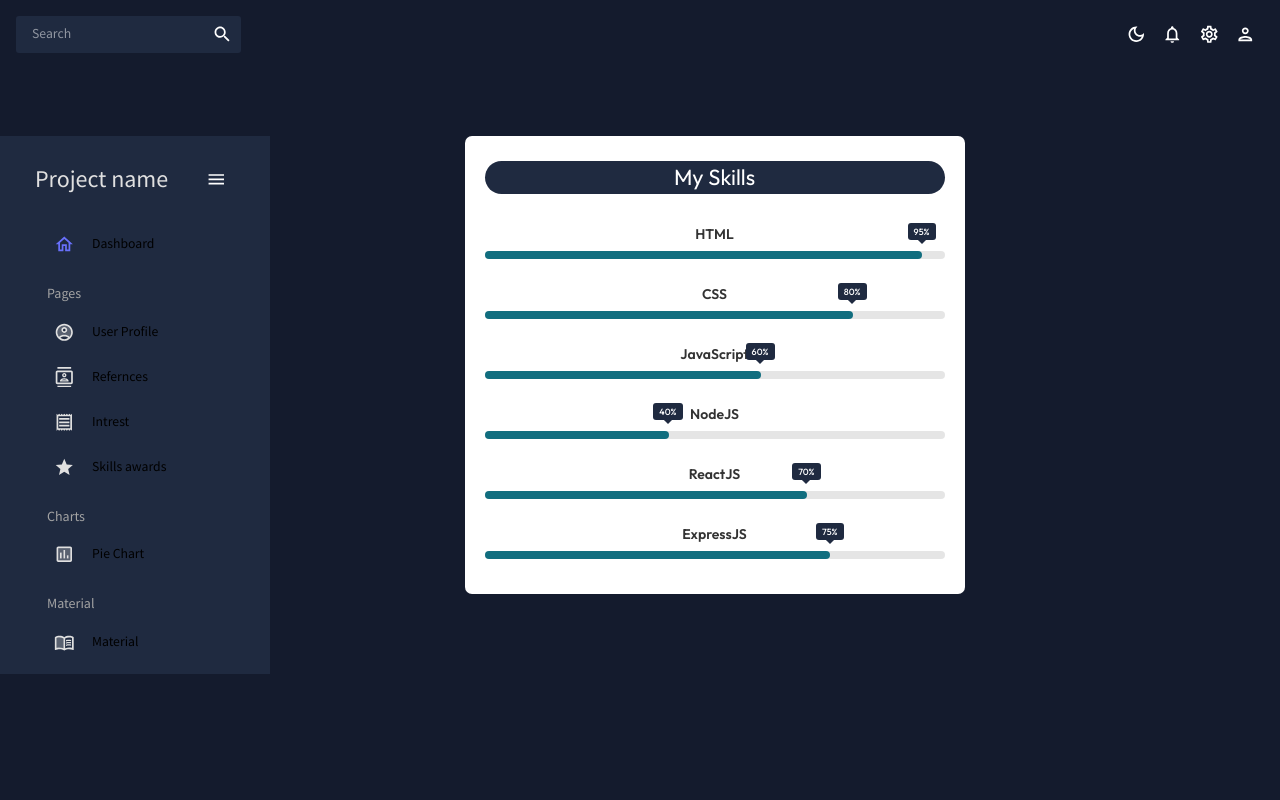
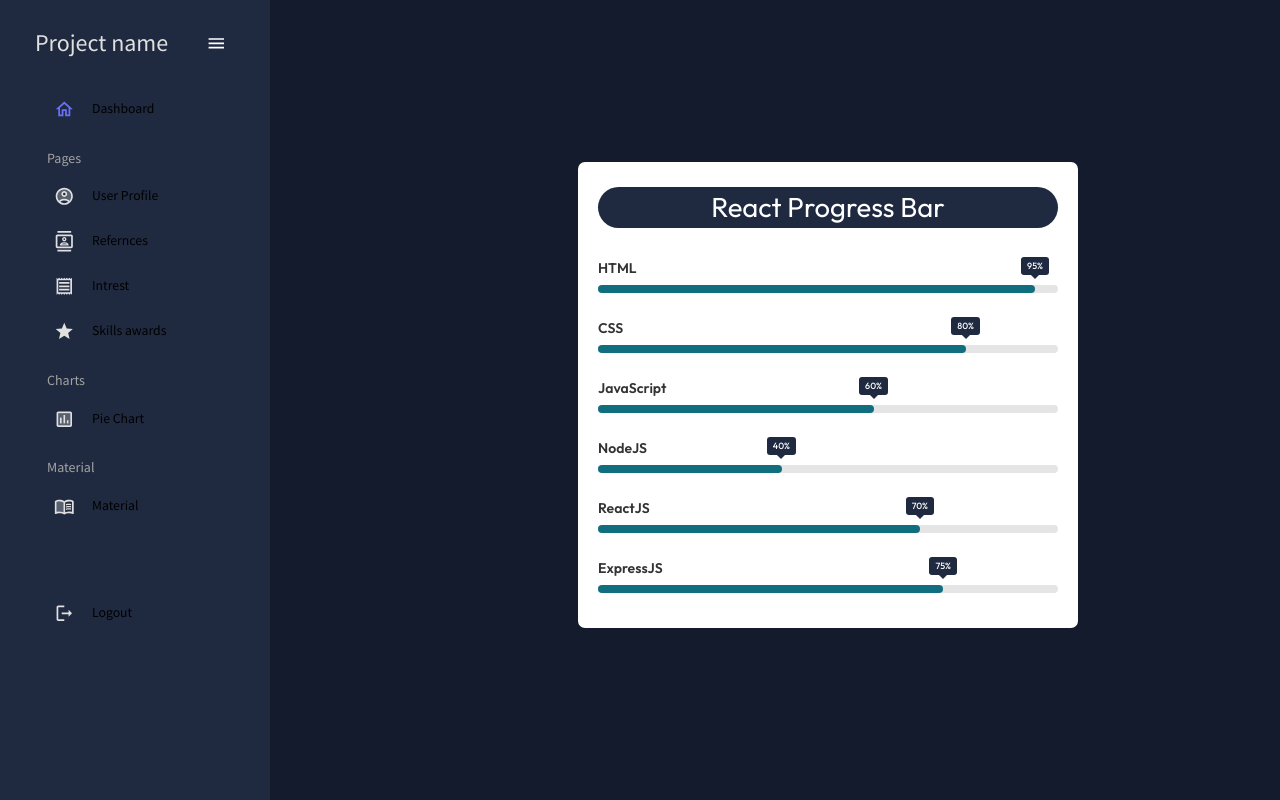
Before and after one commit to wsnz23/ITfolio, a React (Create React App) app: page /Pie in a window 1280 px wide. Built offline with nearby package versions, Linux system fonts and the light colour scheme.

Commit message:
hamza edit sid

```diff
--- a/src/index.css
+++ b/src/index.css
@@ -72,11 +72,3 @@ border-radius: 20px;
   color: white;
   border-radius: 20px;
 }
-
-.btn:hover{
-  background: rgb(153, 194, 244);
-  color:white;
-  transition: 0.4s;
-  content: '';
-border-color: transparent;
-}
--- a/src/scenes/Userprofile/profile.css
+++ b/src/scenes/Userprofile/profile.css
@@ -46,7 +46,7 @@
       display: flex;
       justify-content: flex-start;
       align-items: center;
-      height: 102%;
+      height: 100%;
       width: 56%;
       flex-direction: row;
       flex-wrap: nowrap;
--- a/src/scenes/dashbord/index.jsx
+++ b/src/scenes/dashbord/index.jsx
@@ -9,14 +9,14 @@ import PersonAddIcon from "@mui/icons-material/PersonAdd";
 import TrafficIcon from "@mui/icons-material/Traffic";
 import Header from "../../components/Header";
 import Sidebar from "../global/Sidebar";
-
+import './indexd.css'
 
 const Dashboard = () => {
   const theme = useTheme();
   const colors = tokens(theme.palette.mode);
 
   return (
-    <Box display="flex">
+    <Box className="view"  display="flex">
       <Sidebar />
 
       {/* HEADER */}
@@ -27,9 +27,9 @@ const Dashboard = () => {
    height="20%"
    marginBottom={0}
 >
-  <Header title="DASHBOARD" subtitle="Welcome to your dashboard" />
+  {/* <Header title="DASHBOARD" subtitle="Welcome to your dashboard" /> */}
 
-  <Box>
+  {/* <Box>
     <Button
       sx={{
         backgroundColor: colors.blueAccent[700],
@@ -42,7 +42,7 @@ const Dashboard = () => {
       <DownloadOutlinedIcon sx={{ mr: "10px" }} />
       Download Reports
     </Button>
-  </Box>
+  </Box> */}
 </Box>
 
       {/* GRID & CHARTS */}
@@ -52,13 +52,13 @@ const Dashboard = () => {
         gridAutoRows="140px"
         gap="20px"
       >
-          <Box>
+          {/* <Box>
               <IconButton>
                 <DownloadOutlinedIcon
                   sx={{ fontSize: "26px", color: colors.greenAccent[500] }}
                 />
               </IconButton>
-            </Box>
+            </Box> */}
 
           <Box height="250px" m="-20px 0 0 0">
             <pie isDashboard={true} />
--- /dev/null
+++ b/src/scenes/dashbord/indexd.css
@@ -0,0 +1,4 @@
+.view{
+    display: flex;
+    height: 100%;
+}
--- a/src/scenes/global/Sidebar.jsx
+++ b/src/scenes/global/Sidebar.jsx
@@ -172,7 +172,9 @@ import MapOutlinedIcon from "@mui/icons-material/MapOutlined";
 import StarIcon from '@mui/icons-material/Star';
 import Topbar from "./Topbar";
 
+import Home from '../../routes/Home';
 
+import LogoutTwoToneIcon from '@mui/icons-material/LogoutTwoTone';
 import AccountCircleTwoToneIcon from '@mui/icons-material/AccountCircleTwoTone';
 import PollTwoToneIcon from '@mui/icons-material/PollTwoTone';
 import MenuBookTwoToneIcon from '@mui/icons-material/MenuBookTwoTone';
@@ -228,9 +230,9 @@ const Sidebar = () => {
       }}
     >
 
-      <ProSidebar collapsed={isCollapsed}
+      <ProSidebar  collapsed={isCollapsed}
         sx={{
-          height: "20px", // Set the height to 100% for ProSidebar
+          height: "100", // Set the height to 100% for ProSidebar
         }}
       >
         <Menu iconShape="square">
@@ -259,6 +261,8 @@ const Sidebar = () => {
               </Box>
             )}
           </MenuItem>
+
+
 
           {/* {!isCollapsed && (
             <Box mb="25px">
@@ -376,6 +380,18 @@ const Sidebar = () => {
               selected={selected}
               setSelected={setSelected}
             />
+<br></br>
+<br></br>
+<br></br>
+            <Item
+              title="Logout"
+
+              to="/"
+              icon={<LogoutTwoToneIcon />}
+
+              selected={selected}
+              setSelected={setSelected}
+            />
 
             <eslint-disable-next-line>
             {/* <Typography
--- a/src/scenes/pie/index.jsx
+++ b/src/scenes/pie/index.jsx
@@ -25,10 +25,51 @@
 // };
 
 // export default Pie;
+import React from "react";
+import './style.css';
+import { Box } from "@mui/system";
+import Sidebar from "../global/Sidebar";
+
+const skillsData = [
+  { title: "HTML", percentage: 95, color: "html" },
+  { title: "CSS", percentage: 80, color: "css" },
+  { title: "JavaScript", percentage: 60, color: "javascript" },
+  { title: "NodeJS", percentage: 40, color: "nodejs" },
+  { title: "ReactJS", percentage: 70, color: "reactjs" },
+  { title: "ExpressJS", percentage: 75, color: "expressjs" },
+];
+
+function SkillsBar() {
+  return (
+    <Box className="view" >
+      <Sidebar />
+    <Box className="dis">
+
+    <div className="conChart">
+      <h1 className="title-text">React Progress Bar</h1>
+
+      {skillsData.map((skill, index) => (
+        <div className="skill-box" key={index}>
+          <span className="title">{skill.title}</span>
+          <div className="skill-bar">
+            <span className={`skill-per ${skill.color}`}>
+              <span className="tooltip">{`${skill.percentage}%`}</span>
+            </span>
+          </div>
+        </div>
+      ))}
+    </div>
+    </Box></Box>
+  );
+}
+
+export default SkillsBar;
+
 // import React from "react";
-// import './style.css';
+// import "./style.css";
 // import { Box } from "@mui/system";
 // import Sidebar from "../global/Sidebar";
+// import Topbar from "../global/Topbar";
 
 // const skillsData = [
 //   { title: "HTML", percentage: 95, color: "html" },
@@ -41,67 +82,27 @@
 
 // function SkillsBar() {
 //   return (
-//     <Box className="view" >
-//       <Sidebar />
-//     <Box className="dis">
+//     <Box className="grid-container" >
+//     {/* <div className="item1"> <Topbar /></div>  */}
+//      <div className="item2"><Sidebar /></div>
+//       <Box  className="item3">
+//         <div className="conChart">
+//           <h1 className="title-text">My Skills</h1>
 
-//     <div className="conChart">
-//       <h1 className="title-text">React Progress Bar</h1>
-
-//       {skillsData.map((skill, index) => (
-//         <div className="skill-box" key={index}>
-//           <span className="title">{skill.title}</span>
-//           <div className="skill-bar">
-//             <span className={`skill-per ${skill.color}`}>
-//               <span className="tooltip">{`${skill.percentage}%`}</span>
-//             </span>
-//           </div>
+//           {skillsData.map((skill, index) => (
+//             <div className="skill-box" key={index}>
+//               <span className="title">{skill.title}</span>
+//               <div className="skill-bar">
+//                 <span className={`skill-per ${skill.color}`}>
+//                   <span className="tooltip">{`${skill.percentage}%`}</span>
+//                 </span>
+//               </div>
+//             </div>
+//           ))}
 //         </div>
-//       ))}
-//     </div>
-//     </Box></Box>
+//       </Box>
+//     </Box>
 //   );
 // }
 
 // export default SkillsBar;
-import React from "react";
-import "./style.css";
-import { Box } from "@mui/system";
-import Sidebar from "../global/Sidebar";
-import Topbar from "../global/Topbar";
-
-const skillsData = [
-  { title: "HTML", percentage: 95, color: "html" },
-  { title: "CSS", percentage: 80, color: "css" },
-  { title: "JavaScript", percentage: 60, color: "javascript" },
-  { title: "NodeJS", percentage: 40, color: "nodejs" },
-  { title: "ReactJS", percentage: 70, color: "reactjs" },
-  { title: "ExpressJS", percentage: 75, color: "expressjs" },
-];
-
-function SkillsBar() {
-  return (
-    <Box className="grid-container" >
-    <div className="item1"> <Topbar /></div>
-     <div className="item2"><Sidebar /></div>
-      <Box  className="item3">
-        <div className="conChart">
-          <h1 className="title-text">My Skills</h1>
-
-          {skillsData.map((skill, index) => (
-            <div className="skill-box" key={index}>
-              <span className="title">{skill.title}</span>
-              <div className="skill-bar">
-                <span className={`skill-per ${skill.color}`}>
-                  <span className="tooltip">{`${skill.percentage}%`}</span>
-                </span>
-              </div>
-            </div>
-          ))}
-        </div>
-      </Box>
-    </Box>
-  );
-}
-
-export default SkillsBar;
--- a/src/scenes/pie/style.css
+++ b/src/scenes/pie/style.css
@@ -5,7 +5,7 @@
     max-width: 500px;
     width: 100%;
     background: #fff;
-    margin: 0 15px;
+    margin: 20px 166px;
     padding: 10px 20px;
     border-radius: 7px;
 }
@@ -140,7 +140,7 @@
       ;
       /* 'menu footer footer footer footer footer'; */
       gap: 67px;
-
+      height: 100%;
     padding: 0px;
   }
 
```
